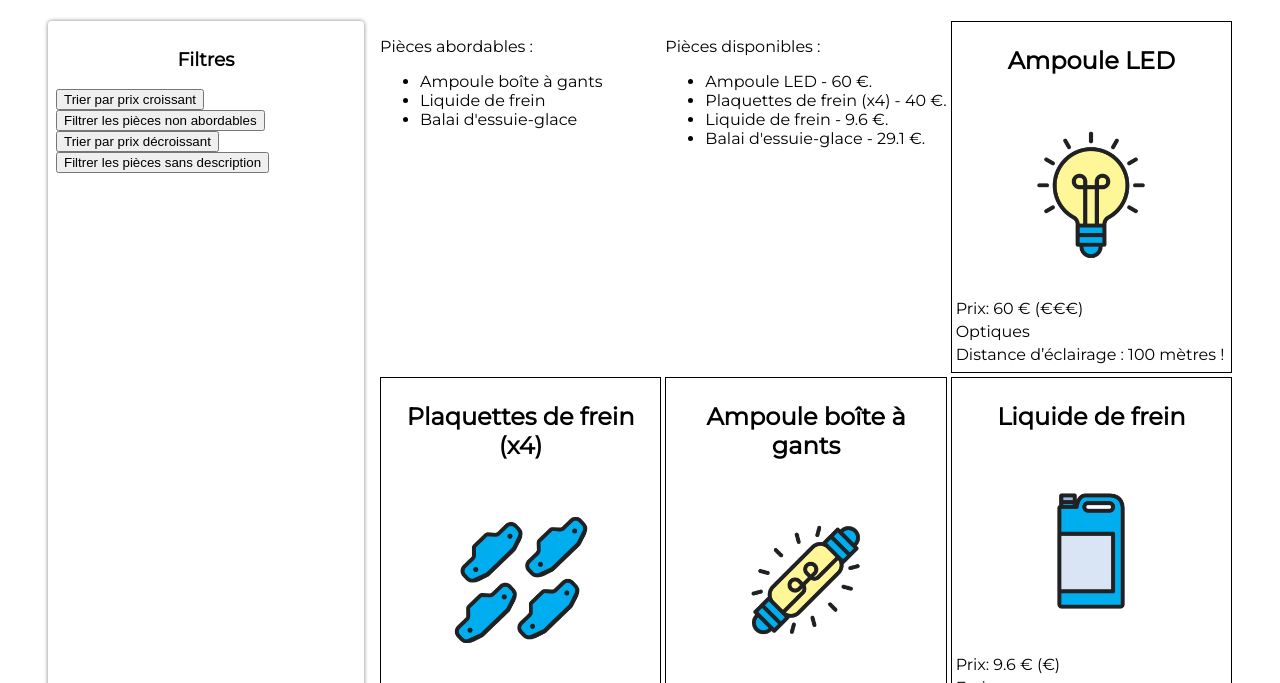
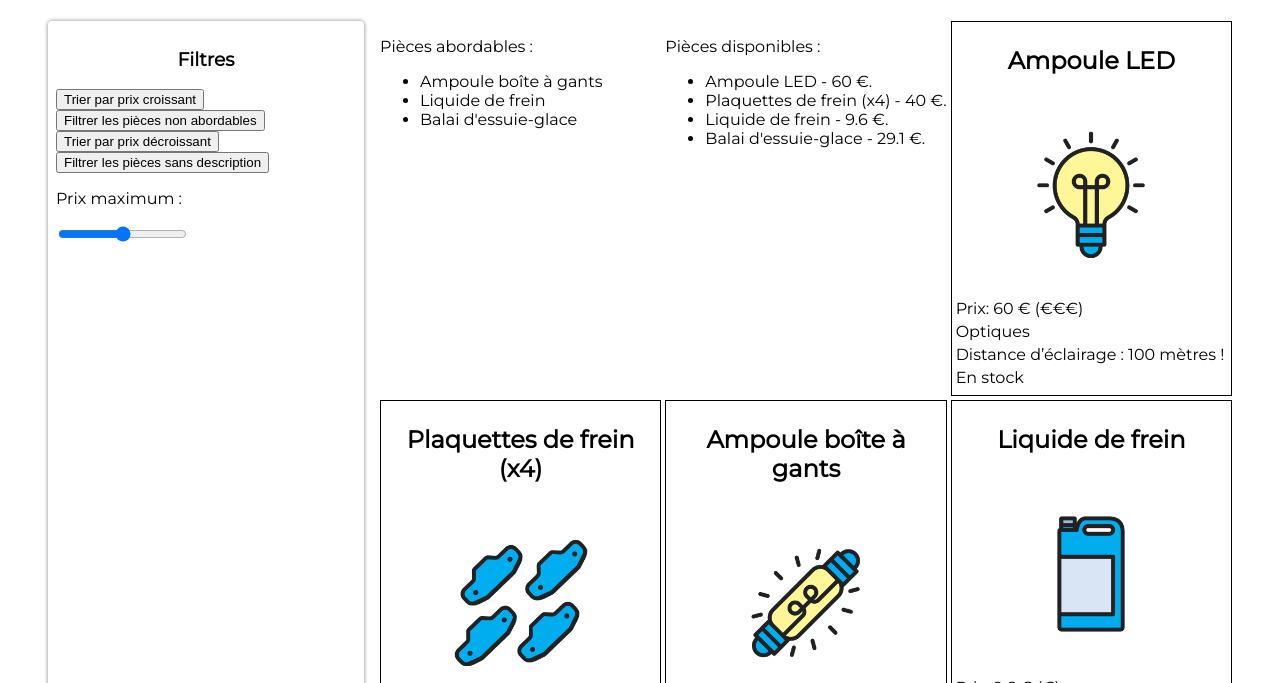
Before and after one commit to A1oneeee/OCR-JavaScript, a website: page v1.2/index.html in a window 1280 px wide. Shown: the part 117-800 px from the top of the page. Drawn offline with Linux system fonts and the light colour scheme.

Commit message:
Add files via upload

```diff
--- a/v1.2/index.html
+++ b/v1.2/index.html
@@ -22,6 +22,9 @@
 				<button class="btn-decroissant">Trier par prix décroissant</button>
 				<br>
 				<button class="btn-nodesc">Filtrer les pièces sans description</button>
+				<br>
+				<p>Prix maximum :</p>
+				<input type="range" name="prix-max" id="prix-max" min="0" max="60" step="5">
 			</section>
 
 			<!-- Fiches produits -->
--- a/v1.2/pieces.js
+++ b/v1.2/pieces.js
@@ -18,6 +18,8 @@ function genererPieces(pieces){
       descriptionElement.innerText = pieces[i].description ?? "Pas de description pour le moment.";
       const disponibiliteElement = document.createElement("p");
       disponibiliteElement.innerText = pieces[i].disponibilite ? "En stock" : "Rupture de stock";
+      const stockElement = document.createElement("p");
+      stockElement.innerText = pieces[i].disponibilite ? "En stock" : "Rupture de stock";
 
       sectionFiches.appendChild(pieceElement      );
       pieceElement.appendChild( nomElement        );
@@ -25,6 +27,7 @@ function genererPieces(pieces){
       pieceElement.appendChild( prixElement       );
       pieceElement.appendChild( categorieElement  );
       pieceElement.appendChild( descriptionElement);
+      pieceElement.appendChild( stockElement      );
    }
 }
 
@@ -113,15 +116,15 @@ for(let i=0; i < nomsDisponibles.length ; i++){
    disponibleElements.appendChild(nomElement);
 }
 // Ajout de l'en-tête puis de la liste au bloc résultats filtres
-document.querySelector('.disponibles')
-   .appendChild(disponibleElements);
+document.querySelector('.disponibles').appendChild(disponibleElements);
 
 
-// `Prix: ${pieces[i].prix} € (${pieces[i].prix < 35 ? "€" : "€€€"})`
-/*
-map(function (piece){
-	return piece.nom;
-}
-On peut l'écrire sous la forme plus simplifier (fct lambda):
-(piece) => piece.nom;
-*/
+// Filtrer les pièces sans description
+const inputPrixMax = document.querySelector('#prix-max');
+inputPrixMax.addEventListener('input', function(){
+   const piecesFiltrees = pieces.filter(function(piece){
+      return piece.prix <= inputPrixMax.value;
+   });
+   document.querySelector(".fiches").innerHTML = "";
+   genererPieces(piecesFiltrees);
+});
```
